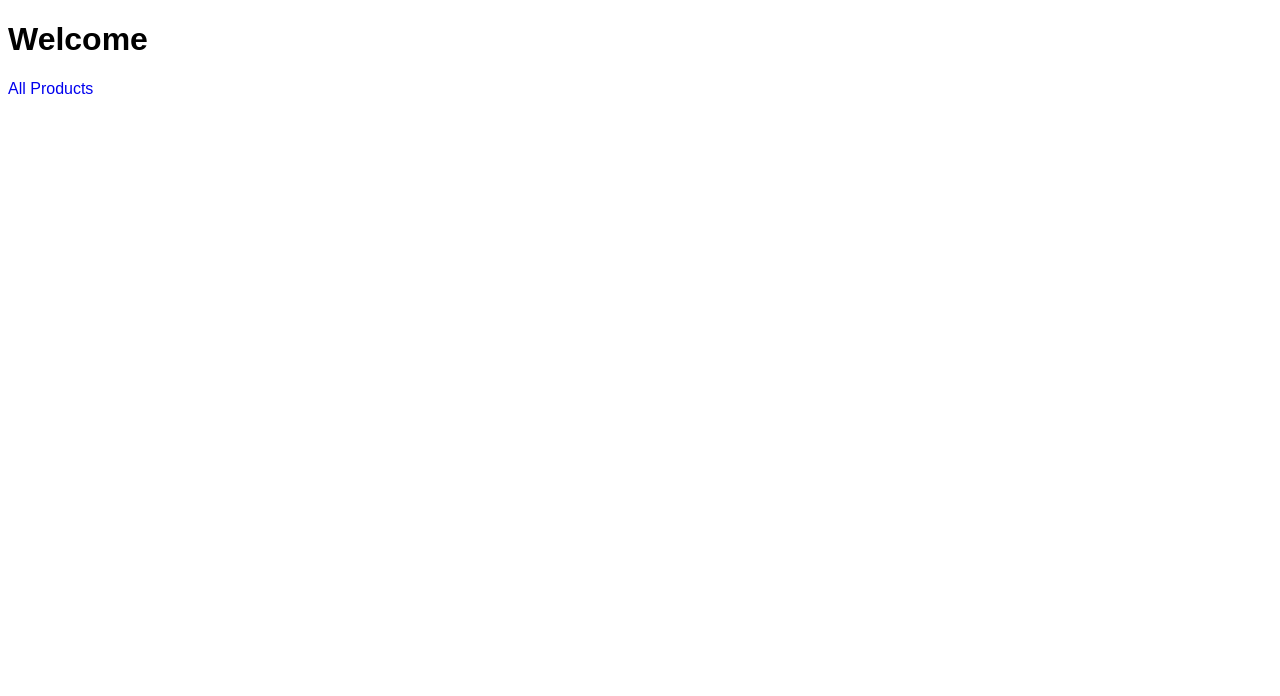
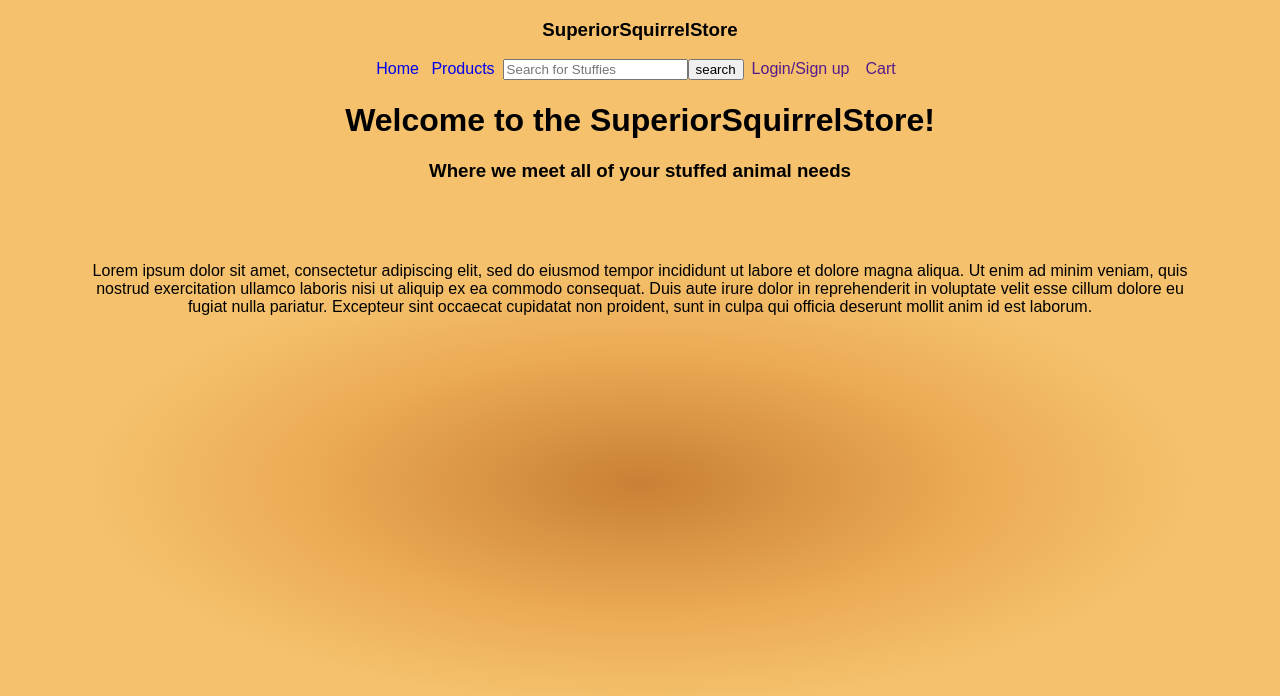
Before and after one commit to SuperiorSquirrels/squirrels, a React app: page / in a window 1280 px wide. Shown: the top 696 px of the page. Built offline with nearby package versions, Linux system fonts and the light colour scheme.

Commit message:
adds homepage content/styling, adds navbar

```diff
--- a/client/App.js
+++ b/client/App.js
@@ -7,6 +7,7 @@ import Routes from './Routes'
 const App = () => {
   return (
     <div>
+      <Navbar />
       <Routes />
     </div>
   )
--- a/client/components/Home.js
+++ b/client/components/Home.js
@@ -18,15 +18,17 @@ import AllProducts from './AllProducts'
 //     username: state.auth.username
 //   }
 // }
-
-// we will change the home component to become more nicer later.
 const Home = () => {
   return (
-    <div>
-      <h1>Welcome</h1>
-      <Link to="/products">
-        All Products
-      </Link>
+    <div style={{ textAlign:'center'}}>
+
+      <h1>Welcome to the SuperiorSquirrelStore!</h1>
+      <h3>Where we meet all of your stuffed animal needs</h3>
+
+      <p className={'styleme'} style={{ margin:'5rem'}} >
+        Lorem ipsum dolor sit amet, consectetur adipiscing elit, sed do eiusmod tempor incididunt ut labore et dolore magna aliqua. Ut enim ad minim veniam, quis nostrud exercitation ullamco laboris nisi ut aliquip ex ea commodo consequat. Duis aute irure dolor in reprehenderit in voluptate velit esse cillum dolore eu fugiat nulla pariatur. Excepteur sint occaecat cupidatat non proident, sunt in culpa qui officia deserunt mollit anim id est laborum.
+      </p>
+
     </div>
   )
 }
--- a/client/components/Navbar.js
+++ b/client/components/Navbar.js
@@ -3,45 +3,80 @@ import {connect} from 'react-redux'
 import {Link} from 'react-router-dom'
 import {logout} from '../store'
 
-const Navbar = ({handleClick, isLoggedIn}) => (
-  <div>
-    <h1>Superior Squirrels</h1>
-    <nav>
-      {isLoggedIn ? (
-        <div>
-          {/* The navbar will show these links after you log in */}
-          <Link to="/home">Home</Link>
-          <a href="#" onClick={handleClick}>
-            Logout
-          </a>
-        </div>
-      ) : (
-        <div>
-          {/* The navbar will show these links before you log in */}
-          <Link to="/login">Login</Link>
-          <Link to="/signup">Sign Up</Link>
-        </div>
-      )}
-    </nav>
-    <hr />
-  </div>
-)
+// const Navbar = ({handleClick, isLoggedIn}) => (
+//   <div>
+//     <h1>Superior Squirrels</h1>
+//     <nav>
+//       {isLoggedIn ? (
+//         <div>
+//           {/* The navbar will show these links after you log in */}
+//           <Link to="/home"> Home </Link>
+//           <a href="#" onClick={handleClick}>
+//             Logout
+//           </a>
+//         </div>
+//       ) : (
+//         <div>
+//           {/* The navbar will show these links before you log in */}
+//           {/* <Link to="/login">Login</Link> */}
+//           {/* <Link to="/signup">Sign Up</Link> */}
+//         </div>
+//       )}
+//     </nav>
+//     <hr />
+//   </div>
+// )
 
 /**
  * CONTAINER
  */
-const mapState = state => {
-  return {
-    isLoggedIn: !!state.auth.id
-  }
+// const mapState = state => {
+//   return {
+//     isLoggedIn: !!state.auth.id
+//   }
+// }
+
+// const mapDispatch = dispatch => {
+//   return {
+//     handleClick() {
+//       dispatch(logout())
+//     }
+//   }
+// }
+
+// export default connect(mapState, mapDispatch)(Navbar)
+
+
+const NavBar = () =>{
+  return (
+  <div style={{ textAlign:'center'}}>
+    <h3>SuperiorSquirrelStore</h3>
+    <div >
+      <Link to="/"> Home </Link>
+      <Link to="/products" style={{margin:".5rem"}}>
+        Products
+      </Link>
+
+      <form action="/" style={{display: "inline-block"}} >
+        <input
+        type="text"
+        placeholder="Search for Stuffies"
+        />
+        <button>
+          search
+        </button>
+      </form>
+      <Link style={{margin:".5rem"}} >
+      Login/Sign up
+      </Link>
+      <Link style={{margin:".5rem"}} >
+      Cart
+      </Link>
+    </div>
+
+  </div>
+
+    )
 }
 
-const mapDispatch = dispatch => {
-  return {
-    handleClick() {
-      dispatch(logout())
-    }
-  }
-}
-
-export default connect(mapState, mapDispatch)(Navbar)
+export default NavBar
--- a/public/style.css
+++ b/public/style.css
@@ -1,5 +1,6 @@
 body {
   font-family: sans-serif;
+  background-color: #F5C16C;
 }
 
 a {
@@ -19,3 +20,8 @@ form div {
   margin: 1em;
   display: inline-block;
 }
+
+.styleme {
+height: 443px;
+background: radial-gradient(50% 50% at 50.07% 50%, rgba(170, 83, 14, 0.59) 0%, rgba(226, 149, 65, 0.519323) 59.38%, rgba(249, 235, 186, 0) 100%);
+}
```
